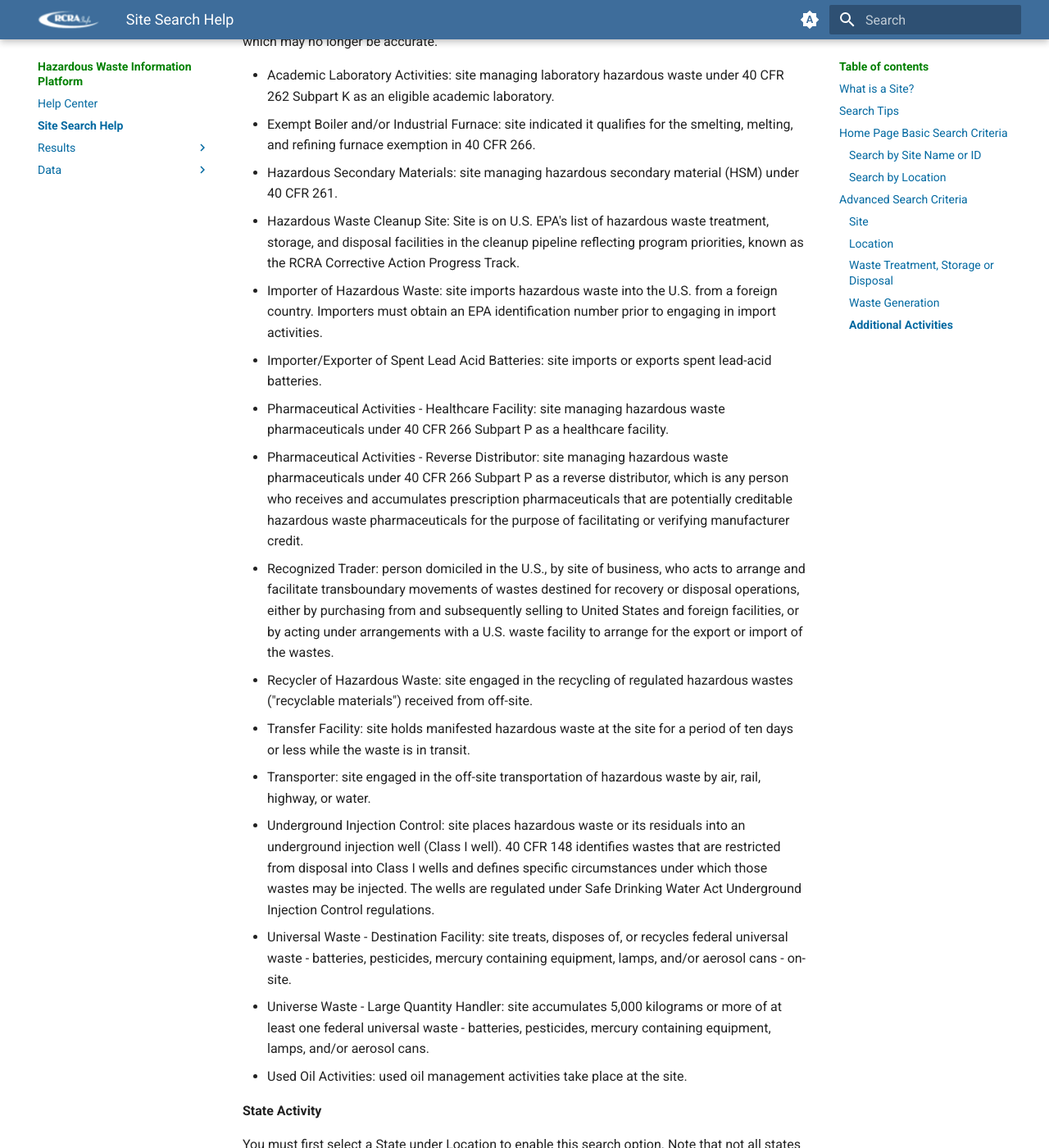
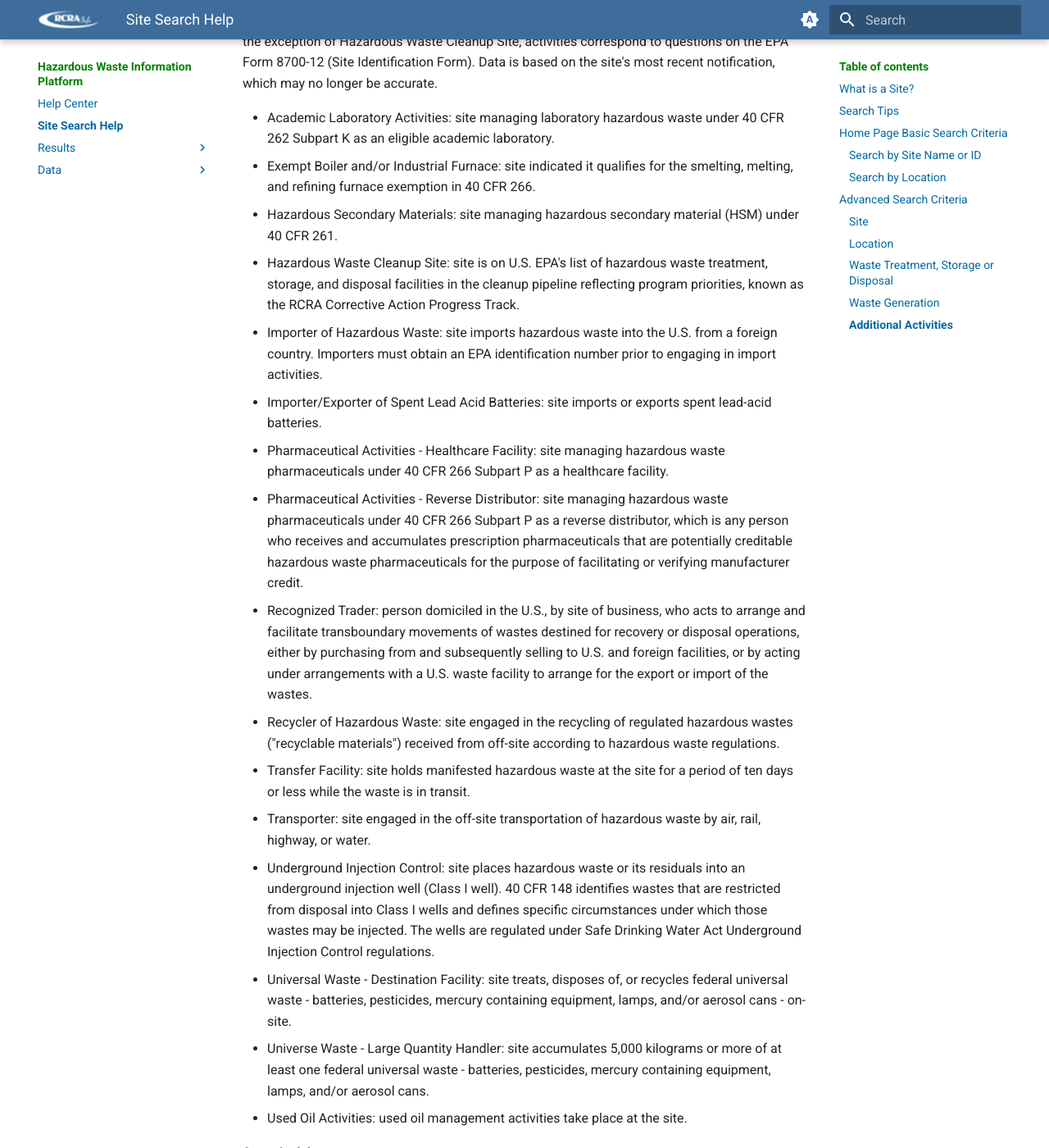
Before and after one commit to furrlori-oss/hwip, an MkDocs documentation site: the page built from docs/search-help.md, in a window 1280 px wide and 1400 px high, scrolled down 6118 px. Shown: the whole window at 82% size. Built offline with MkDocs 1.6.1 and Material for MkDocs 9.7.7, drawn with Linux system fonts in a browser that asks for light colours; some of the changed text lies outside the part shown.

Commit message:
Update search-help.md

```diff
--- a/docs/search-help.md
+++ b/docs/search-help.md
@@ -165,13 +165,13 @@
 - Academic Laboratory Activities: site managing laboratory hazardous waste under 40 CFR 262 Subpart K as an eligible academic laboratory.
 - Exempt Boiler and/or Industrial Furnace: site indicated it qualifies for the smelting, melting, and refining furnace exemption in 40 CFR 266.
 - Hazardous Secondary Materials: site managing hazardous secondary material (HSM) under 40 CFR 261.
-- Hazardous Waste Cleanup Site: Site is on U.S. EPA's list of hazardous waste treatment, storage, and disposal facilities in the cleanup pipeline reflecting program priorities, known as the RCRA Corrective Action Progress Track.
+- Hazardous Waste Cleanup Site: site is on U.S. EPA's list of hazardous waste treatment, storage, and disposal facilities in the cleanup pipeline reflecting program priorities, known as the RCRA Corrective Action Progress Track.
 - Importer of Hazardous Waste: site imports hazardous waste into the U.S. from a foreign country. Importers must obtain an EPA identification number prior to engaging in import activities.
 - Importer/Exporter of Spent Lead Acid Batteries: site imports or exports spent lead-acid batteries.
 - Pharmaceutical Activities - Healthcare Facility: site managing hazardous waste pharmaceuticals under 40 CFR 266 Subpart P as a healthcare facility.
 - Pharmaceutical Activities - Reverse Distributor: site managing hazardous waste pharmaceuticals under 40 CFR 266 Subpart P as a reverse distributor, which is any person who receives and accumulates prescription pharmaceuticals that are potentially creditable hazardous waste pharmaceuticals for the purpose of facilitating or verifying manufacturer credit.
-- Recognized Trader: person domiciled in the U.S., by site of business, who acts to arrange and facilitate transboundary movements of wastes destined for recovery or disposal operations, either by purchasing from and subsequently selling to United States and foreign facilities, or by acting under arrangements with a U.S. waste facility to arrange for the export or import of the wastes.
-- Recycler of Hazardous Waste: site engaged in the recycling of regulated hazardous wastes ("recyclable materials") received from off-site.
+- Recognized Trader: person domiciled in the U.S., by site of business, who acts to arrange and facilitate transboundary movements of wastes destined for recovery or disposal operations, either by purchasing from and subsequently selling to U.S. and foreign facilities, or by acting under arrangements with a U.S. waste facility to arrange for the export or import of the wastes.
+- Recycler of Hazardous Waste: site engaged in the recycling of regulated hazardous wastes ("recyclable materials") received from off-site according to hazardous waste regulations.
 - Transfer Facility: site holds manifested hazardous waste at the site for a period of ten days or less while the waste is in transit.
 - Transporter: site engaged in the off-site transportation of hazardous waste by air, rail, highway, or water.
 - Underground Injection Control: site places hazardous waste or its residuals into an underground injection well (Class I well). 40 CFR 148 identifies wastes that are restricted from disposal into Class I wells and defines specific circumstances under which those wastes may be injected. The wells are regulated under Safe Drinking Water Act Underground Injection Control regulations.
```
Also changed, not shown: other parts of docs/search-help.md (+1 -1 lines).
